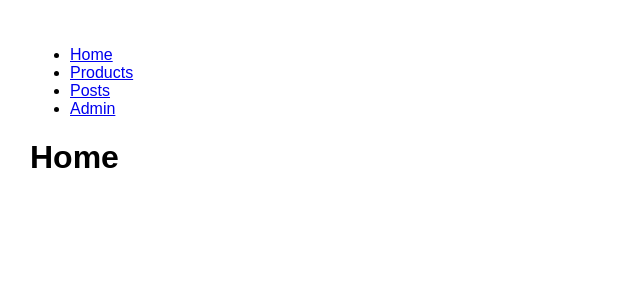
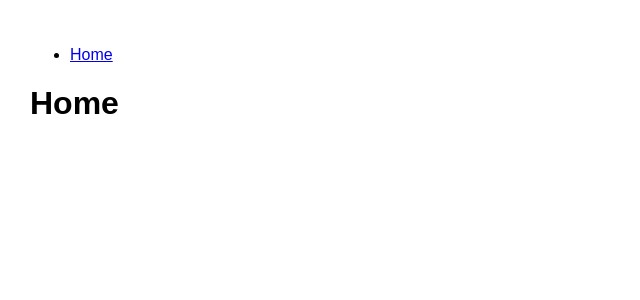
Before and after one commit to Eyasu15/vidly, a React (Create React App) app in the folder router-app/: page / in a window 1280 px wide. Shown: the top 300 px of the page, without its empty margins (0-640 px from the left). Built offline with nearby package versions, Linux system fonts and the light colour scheme.

Commit message:
Authentication

```diff
--- a/router-app/src/components/navbar.jsx
+++ b/router-app/src/components/navbar.jsx
@@ -7,15 +7,6 @@ const NavBar = (props) => {
       <li>
         <Link to="/">Home</Link>
       </li>
-      <li>
-        <Link to="/products">Products</Link>
-      </li>
-      <li>
-        <Link to="/posts/2018/06">Posts</Link>
-      </li>
-      <li>
-        <Link to="/admin">Admin</Link>
-      </li>
     </ul>
   );
 };
```
